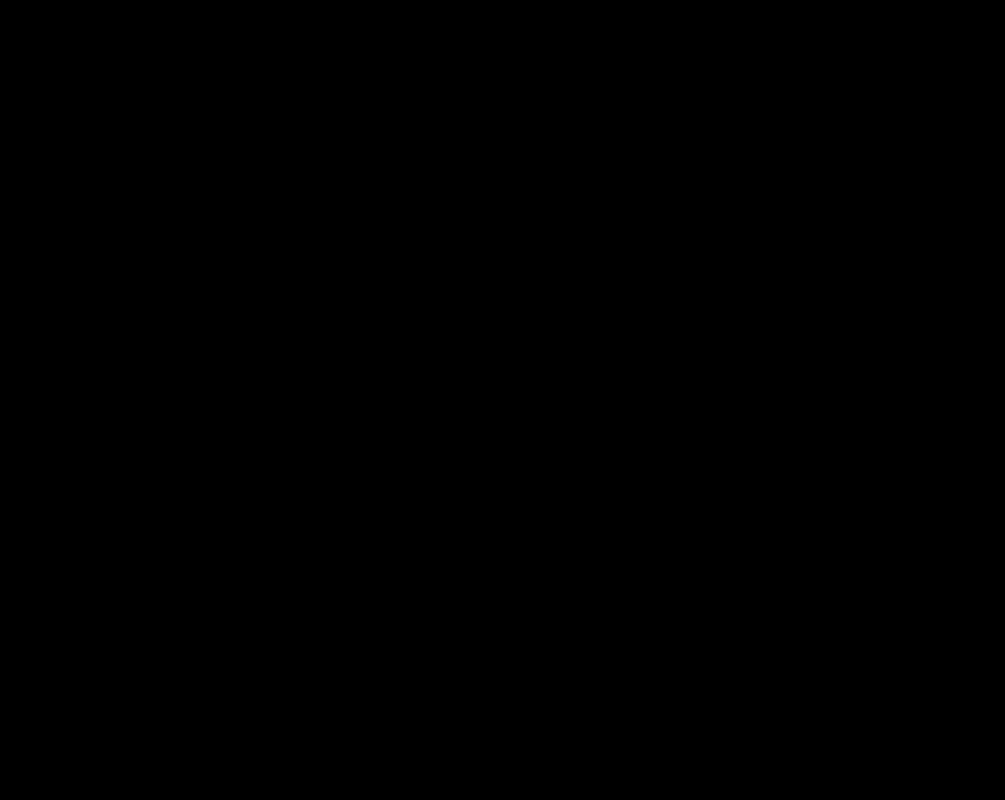
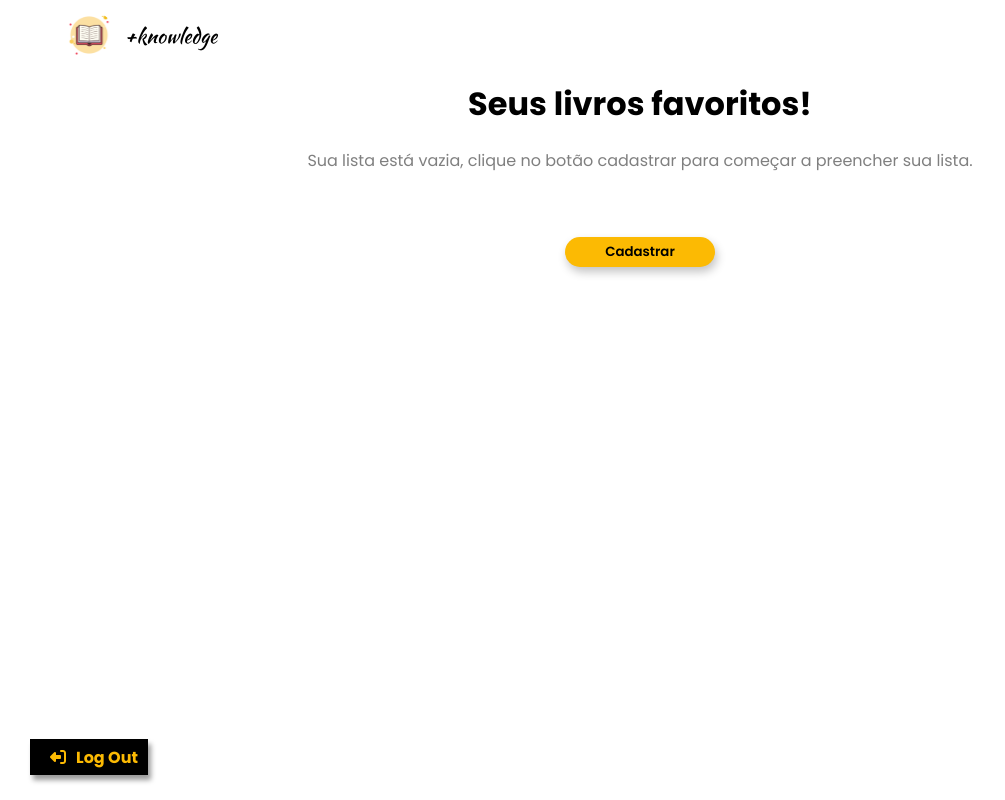
Before and after one commit to rafaelams17/scl-front, a Vue app: page /admin in a window 1280 px wide. Before the commit this address had no page. Shown: the whole page, without its empty margins (0-1005 px from the left). Built offline with nearby package versions, Linux system fonts and the light colour scheme; a web font is replaced by a local one.

Commit message:
add tela de cadastro de livro

```diff
--- /dev/null
+++ b/src/layouts/MainLayout.vue
@@ -0,0 +1,114 @@
+<template>
+  <div id="container">
+    <div class="img-logo">
+      <img src="../assets/logo.svg" alt="Logo" />
+      <p>+knowledge</p>
+    </div>
+    <div>
+      <h1>Seus livros favoritos!</h1>
+      <p class="text-cadastro">
+        Sua lista está vazia, clique no botão cadastrar para começar a preencher
+        sua lista.
+      </p>
+      <div id="center-btn">
+        <button class="btn-cadastro" @click="cadastro()">Cadastrar</button>
+      </div>
+    </div>
+    <div>
+      <button id="btn-logout" @click="backToLogin()">
+        <i
+          id="icon-logout"
+          class="fa-solid fa-right-from-bracket fa-rotate-180"
+        ></i
+        >Log Out
+      </button>
+    </div>
+  </div>
+</template>
+
+<script setup>
+import { useRouter } from "vue-router";
+
+const router = useRouter();
+
+// voltar para página login
+function backToLogin() {
+  router.push("/login");
+}
+
+// funcão para cadastrar os livros
+function cadastro() {
+    console.log("Cadastrar!")
+}
+</script>
+
+<style scoped>
+@import url("https://fonts.googleapis.com/css2?family=Kaushan+Script&display=swap");
+* {
+  background-color: #fff;
+  color: #000;
+}
+#container {
+  height: 100vh;
+}
+.img-logo {
+  padding-left: 5%;
+  padding-top: 10px;
+  display: flex;
+  align-items: center;
+  gap: 10px;
+}
+.img-logo p {
+  font-family: "Kaushan Script", cursive;
+  font-size: 20px;
+}
+h1 {
+  text-align: center;
+  margin: 20px;
+}
+.text-cadastro {
+  text-align: center;
+  color: rgba(0, 0, 0, 0.5);
+}
+#center-btn {
+    margin: 5%;
+    text-align: center;
+
+}
+.btn-cadastro {
+  background-color: #fcba03;
+  color: #000;
+  font-weight: 600;
+  border: none;
+  border-radius: 15px;
+  box-shadow: 2px 5px 10px rgba(0, 0, 0, 0.236);
+
+  width: 150px;
+  padding-top: 5px;
+  padding-bottom: 5px;
+  cursor: pointer;
+}
+.btn-cadastro:hover {
+    transition: .5s;
+    background-color: #fbd15bf6;
+}
+#btn-logout,
+#icon-logout {
+  background-color: #000;
+  color: #fcba03;
+  margin: 10px;
+  font-size: 16px;
+  font-weight: 700;
+  border: none;
+}
+#btn-logout {
+  box-shadow: 3px 5px 5px rgba(0, 0, 0, 0.397);
+  padding-left: 10px;
+  padding-right: 10px;
+  cursor: pointer;
+  position: fixed;
+  bottom: 15px; /* Distância em relação ao canto inferior da janela */
+  left: 20px; /* Distância em relação ao canto direito da janela */
+  z-index: 999; /* Z-index para definir a ordem de sobreposição (opcional) */
+}
+</style>
--- a/src/router/index.js
+++ b/src/router/index.js
@@ -10,7 +10,7 @@ const routes = [
       {
         path: 'section-popular-books',
         component: function () {
-            return import(/* webpackChunkName: "section-popular-books" */ '../components/PopularBooks.vue')
+            return import(/* webpackChunkName: "section-popular-books" */ '../components/PopularBooks.vue');
         }
       }
     ]
@@ -19,21 +19,28 @@ const routes = [
     path: '/login',
     name: 'login',
     component: function () {
-      return import(/* webpackChunkName: "login" */ '../views/pages/LoginPage.vue')
+      return import(/* webpackChunkName: "login" */ '../views/pages/LoginPage.vue');
     }
   },
   {
     path: '/register',
     name: 'register',
     component: function () {
-      return import(/* webpackChunkName: "login" */ '../views/pages/RegisterPage.vue')
+      return import(/* webpackChunkName: "register" */ '../views/pages/RegisterPage.vue');
     }
   },
   {
     path: '/forget-password',
     name: 'forget-password',
     component: function () {
-      return import(/* webpackChunkName: "login" */ '../views/pages/ForgetPassword.vue')
+      return import(/* webpackChunkName: "forget-password" */ '../views/pages/ForgetPassword.vue');
+    }
+  },
+  {
+    path: '/admin',
+    name: 'admin',
+    component: function () {
+      return import(/* webpackChunkName: "admin" */ '../layouts/MainLayout.vue');
     }
   }
 ]
--- a/src/views/HomeView.vue
+++ b/src/views/HomeView.vue
@@ -1,5 +1,5 @@
 <template>
-  <div class="container" id="mudar-tema" @click="darkLight()">
+  <div class="container" id="back" @click="darkLight()">
     <p class="text-description">
       Organize as suas leituras com a gente, cadastre os seus livros favoritos
       para ter mais controle da sua vida literária!
@@ -19,6 +19,9 @@
 
     <popular-books id="section-popular-books" />
     <!-- O mesmo que <PopularBooks />-->
+    <div id="icon-up" @click="backToStart('#back')">
+      <i class="fa-solid fa-chevron-left fa-rotate-90"></i>
+    </div>
   </div>
 </template>
 
@@ -36,6 +39,15 @@ function darkLight() {
     mode.classList.add("fa-sun");
     mode.classList.remove("fa-moon");
   });
+}
+function backToStart(sectionId) {
+  const element = document.querySelector(sectionId);
+  if (element) {
+    window.scrollTo({
+      top: 0,
+      behavior: "smooth",
+    });
+  }
 }
 </script>
 
@@ -72,6 +84,17 @@ function darkLight() {
   margin-right: 10%;
   font-size: 12px;
 }
+#icon-up {
+  text-align: right;
+}
+#icon-up i {
+  cursor: pointer;
+  padding: 10px;
+  background-color: #fcba03;
+  border: 2px solid #000;
+  border-radius: 50%;
+  color: #000;
+}
 @media screen and (max-width: 700px) {
   .text-description {
     font-size: 1em;
--- a/src/views/pages/LoginPage.vue
+++ b/src/views/pages/LoginPage.vue
@@ -1,6 +1,6 @@
 <template>
   <div class="container">
-    <form class="container-form">
+    <form class="container-form" @submit="signIn">
         <div class="container-title">
       <img src="../../assets/logo.svg" alt="" />
       <h1>Log In</h1>
@@ -47,6 +47,10 @@ function registerUser() {
 }
 function forgetPassword() {
   router.push('/forget-password');
+}
+async function signIn(e) {
+  e.preventDefault();
+  router.push('/admin');
 }
 </script>
 
```
Also changed, not shown: src/components/RegisterBooks.vue (added, +11 -0 lines).
